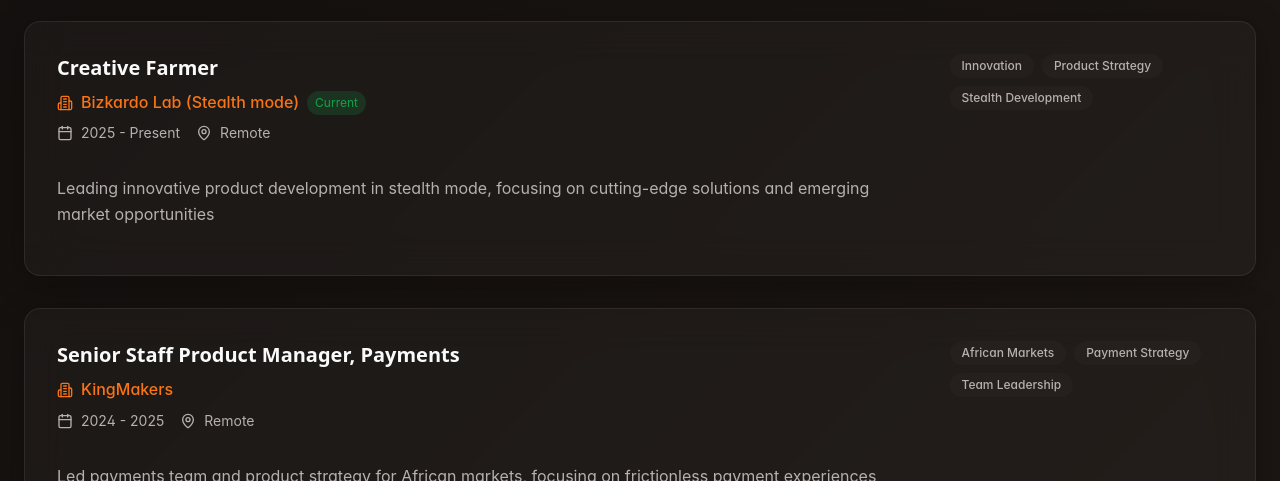
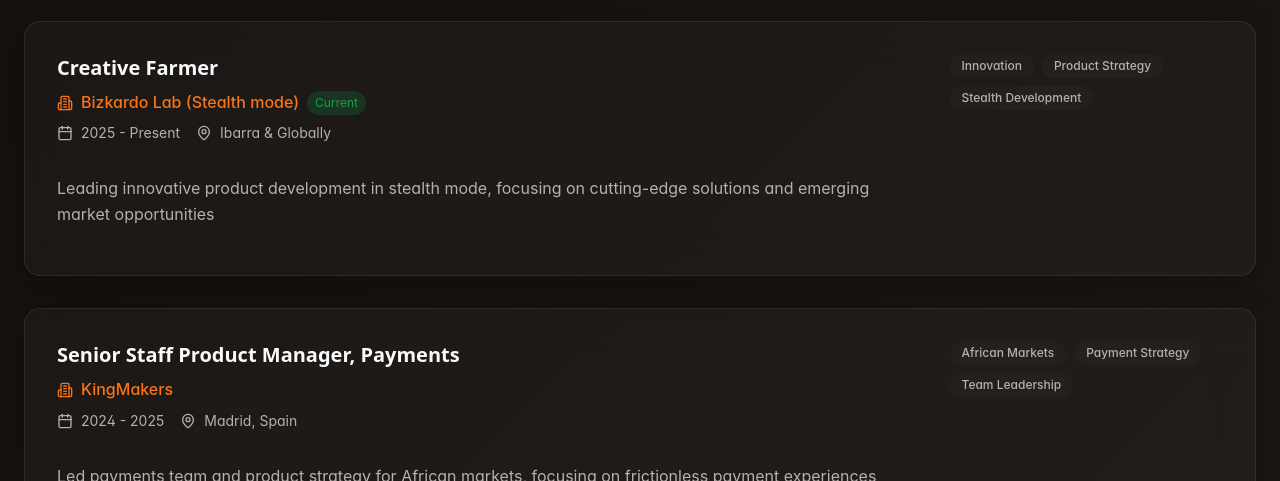
Before and after one commit to assarasua/product-leadership-asier, a React (Vite) app: page / in a window 1280 px wide. Shown: the part 2300-2781 px from the top of the page. Built offline with nearby package versions, Linux system fonts and the light colour scheme.

Commit message:
Update location information
Add Madrid and Ibarra & Globally locations for Kingmakers and Bizkardo.

```diff
--- a/src/components/Experience.tsx
+++ b/src/components/Experience.tsx
@@ -7,7 +7,7 @@ const Experience = () => {
       title: "Creative Farmer",
       company: "Bizkardo Lab (Stealth mode)",
       period: "2025 - Present",
-      location: "Remote",
+      location: "Ibarra & Globally",
       description: "Leading innovative product development in stealth mode, focusing on cutting-edge solutions and emerging market opportunities",
       highlights: ["Innovation", "Product Strategy", "Stealth Development"],
       current: true
@@ -16,7 +16,7 @@ const Experience = () => {
       title: "Senior Staff Product Manager, Payments",
       company: "KingMakers",
       period: "2024 - 2025",
-      location: "Remote",
+      location: "Madrid, Spain",
       description: "Led payments team and product strategy for African markets, focusing on frictionless payment experiences across multiple countries",
       highlights: ["African Markets", "Payment Strategy", "Team Leadership"]
     },
```
